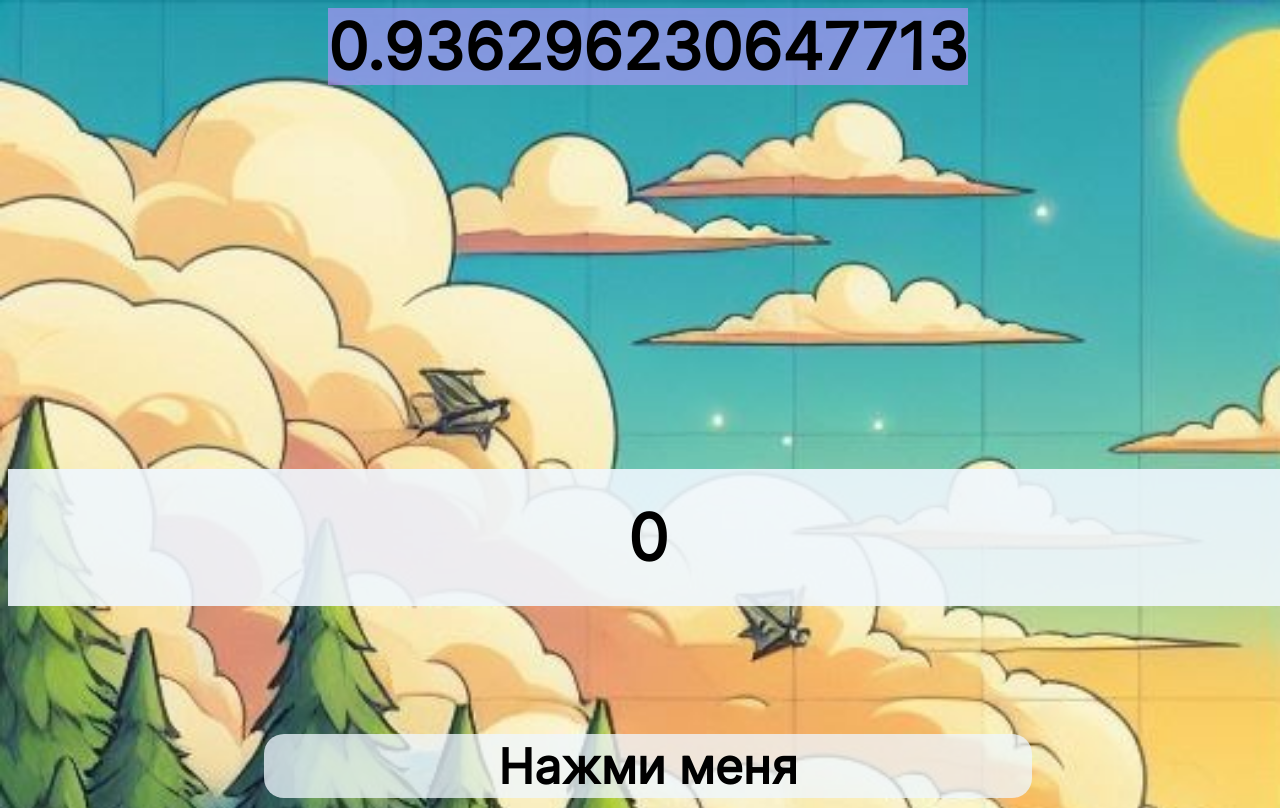
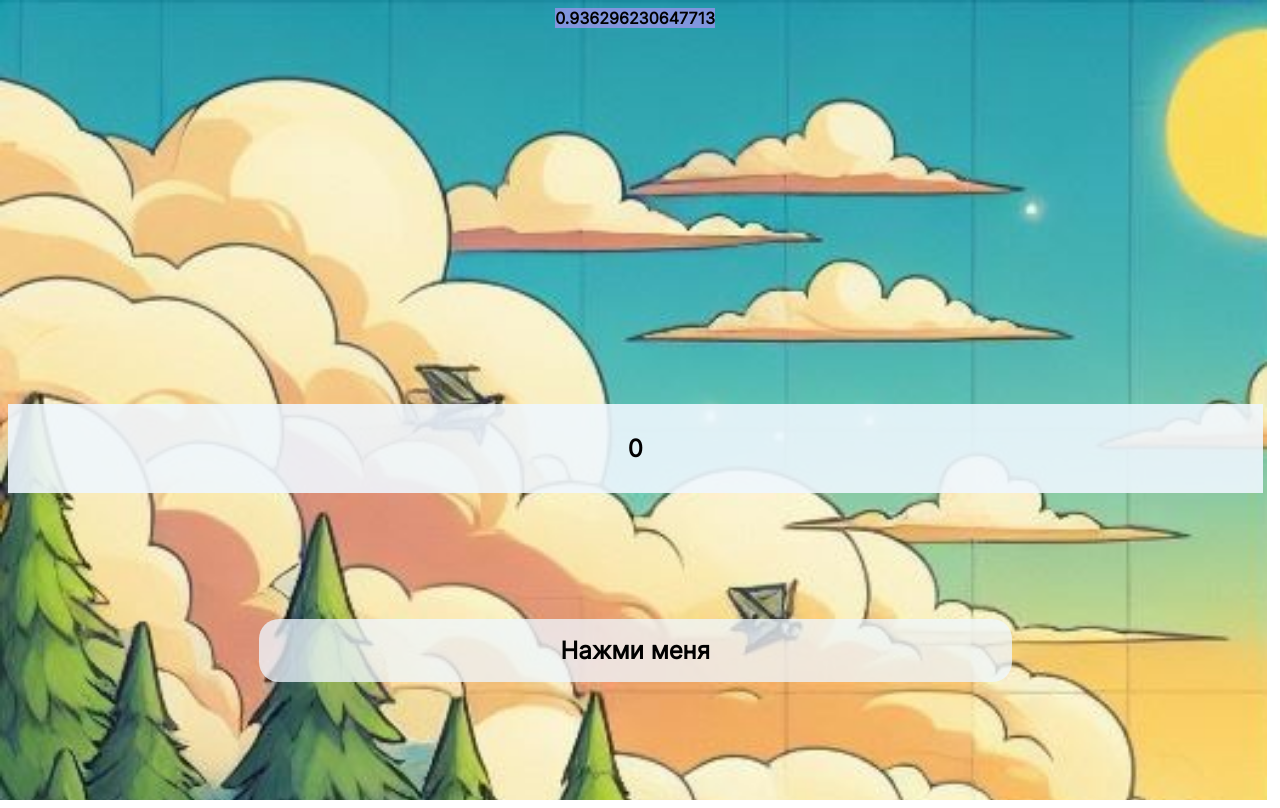
Before and after one commit to yidtdr/Back-end, a website: page client/debug.html in a window 1280 px wide. Drawn offline with nearby package versions, Linux system fonts and the light colour scheme; no server answers.

Commit message:
updates styles

```diff
--- a/app.js
+++ b/app.js
@@ -6,7 +6,7 @@ var app = express()
 var serv = require('http').Server(app)
 var io = require('socket.io')(serv, {})
 
-let DEBUG = false;
+let DEBUG = true;
 
 var players = {};
 var shop = new Shop();
--- a/client/style.css
+++ b/client/style.css
@@ -15,8 +15,8 @@
   }
 
 html, body{
-    width: 100%;
-    height: 100%;
+    width: 99%;
+    height: 99%;
     padding: 0;
     overflow: hidden;
 }
@@ -27,10 +27,11 @@ body{
     background-size: cover;
     font-family: 'Inter';
     font-weight: 600;
-    font-size: 32px;
+    font-size: 100%;
 }
 
 #userTitle{
+    font-size: 100%;
     text-align: center;
     background-color: rgba(191, 146, 255, 0.598);
     margin: 0 auto;
@@ -38,6 +39,7 @@ body{
 }
 
 #score{
+    font-size: 150%;
     margin-top: 30%;
     text-align: center;
     padding: 30px;
@@ -80,7 +82,7 @@ body{
     margin: 0 auto;
     width: 80%;
     height: 20%;
-    font-size: 42px;
+    font-size: 100%;
     font-family: 'Inter';
     font-weight: 800;
     background-color: rgba(143, 203, 255, 0.747);
```
